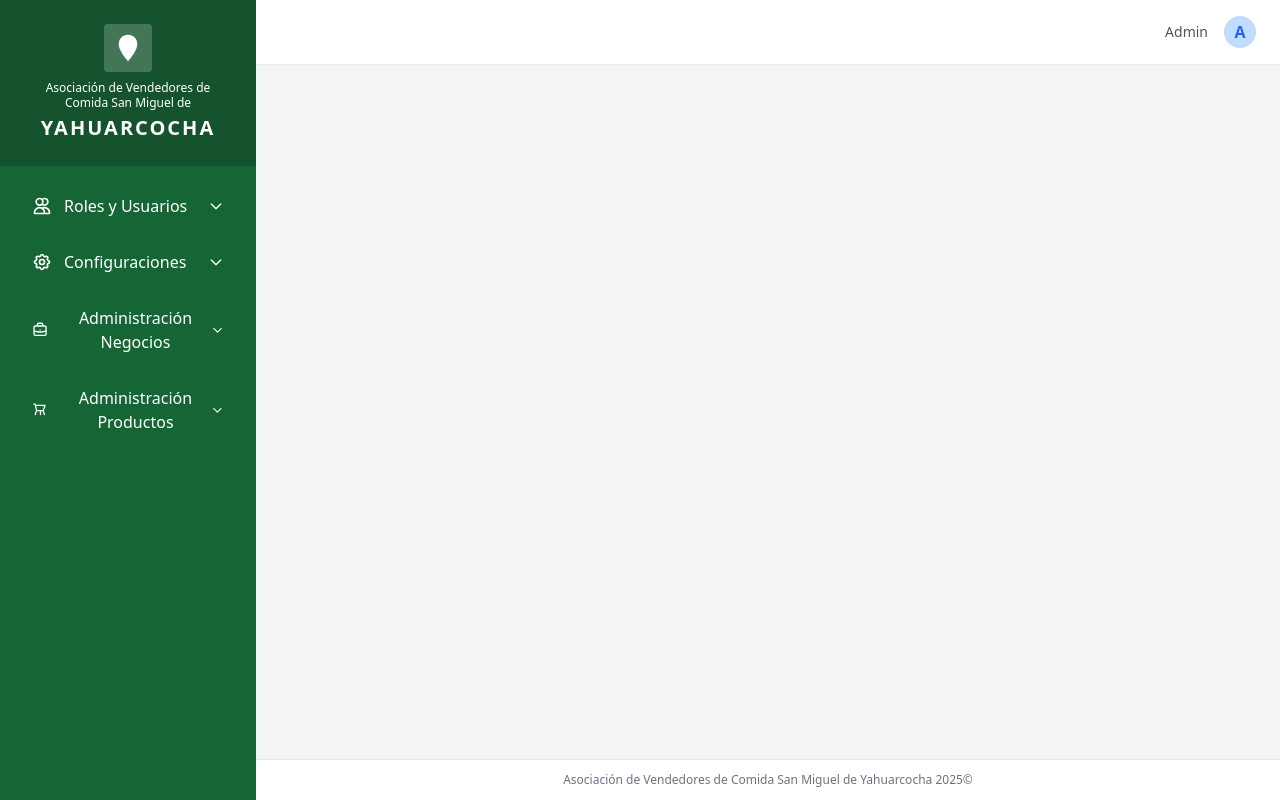
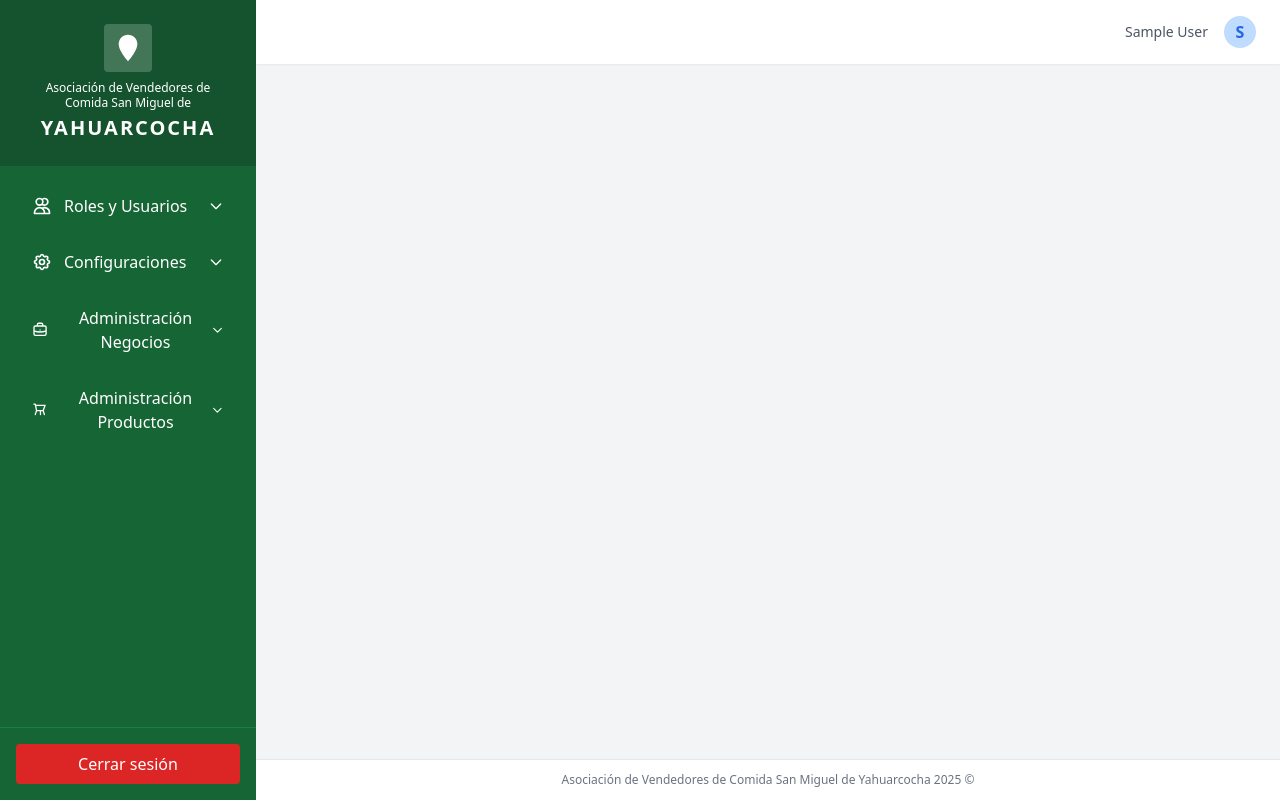
Before and after one commit to Angel-Cs2004/Trabajo_Final_db, a PHP site: template app/views/layouts/footer.php in a window 1280 px wide. Run offline with PHP 8.4, Linux system fonts and the light colour scheme; the template is opened without the code that fills it, so the values that code supplies are empty; the visitor is signed in with stand-in values (Sample User, id 1); some libraries are stand-ins or nearby versions.

Commit message:
Actualizando layouts

```diff
--- a/app/views/layouts/footer.php
+++ b/app/views/layouts/footer.php
@@ -1,20 +1,23 @@
-</main>
+            </main>
 
             <!-- Footer -->
             <footer class="bg-white border-t border-gray-200 px-6 py-3 text-center text-xs text-gray-500">
-                Asociación de Vendedores de Comida San Miguel de Yahuarcocha <?php echo date('Y'); ?>©
+                Asociación de Vendedores de Comida San Miguel de Yahuarcocha <?= date('Y'); ?> ©
             </footer>
         </div>
     </div>
-
 
     <script>
         // Función toggle de submenús
         function toggleSubmenu(submenuId, iconId) {
             const submenu = document.getElementById(submenuId);
             const icon = document.getElementById(iconId);
-            submenu.classList.toggle('hidden');
-            if(icon) icon.classList.toggle('rotate-180');
+            if (submenu) {
+                submenu.classList.toggle('hidden');
+            }
+            if (icon) {
+                icon.classList.toggle('rotate-180');
+            }
         }
     </script>
 </body>
--- a/app/views/layouts/header.php
+++ b/app/views/layouts/header.php
@@ -1,31 +1,46 @@
+<?php
+if (session_status() === PHP_SESSION_NONE) {
+    session_start();
+}
+$rol    = $_SESSION['rol']    ?? null;
+$nombre = $_SESSION['nombre'] ?? 'Usuario';
+$pageTitle = $pageTitle ?? 'Dashboard - Yahuarcocha';
+
+?>
 <!DOCTYPE html>
 <html lang="es">
 <head>
     <meta charset="UTF-8">
     <meta name="viewport" content="width=device-width, initial-scale=1.0">
-    <title><?php echo $title ?? 'Dashboard - Yahuarcocha'; ?></title>
+    <title><?= htmlspecialchars($pageTitle) ?></title>
     <script src="https://cdn.tailwindcss.com"></script>
-    <link rel="stylesheet" href="https://cdn.jsdelivr.net/npm/bootstrap-icons@1.11.1/font/bootstrap-icons.css">
+    <link rel="stylesheet"
+          href="https://cdn.jsdelivr.net/npm/bootstrap-icons@1.11.1/font/bootstrap-icons.css">
 </head>
 <body class="bg-gray-100">
     <div class="flex h-screen">
-        <!-- Navbar o sidebar  -->
-        <?php include __DIR__ . '/navbar.php'; ?>
+        <!-- Sidebar -->
+        <?php
+            if ($rol === 'admin' || $rol === 'super_admin') {
+                include __DIR__ . '/navbar.php';
+            } elseif ($rol === 'proveedor') {
+                include __DIR__ . '/navbar2.php';
+            }
+        ?>
 
         <!-- Main Content -->
         <div class="flex-1 flex flex-col">
-            <!-- Top Header -->
             <header class="bg-white shadow-sm px-6 py-4 flex justify-between items-center">
                 <div class="flex items-center">
                 </div>
-                <!-- Usuario -->
                 <div class="flex items-center space-x-4">
-                    <span class="text-sm text-gray-600">Admin</span>
+                    <span class="text-sm text-gray-600">
+                        <?= htmlspecialchars($nombre) ?>
+                    </span>
                     <div class="w-8 h-8 bg-blue-200 rounded-full flex items-center justify-center text-blue-600 font-semibold">
-                        A
+                        <?= strtoupper(substr($nombre, 0, 1)) ?>
                     </div>
                 </div>
             </header>
 
-            <!-- Content Area -->
             <main class="flex-1 p-6 overflow-auto">
--- a/app/views/layouts/navbar.php
+++ b/app/views/layouts/navbar.php
@@ -1,5 +1,6 @@
 <!-- Sidebar -->
 <div class="w-64 bg-green-800 text-white flex flex-col">
+
     <!-- Logo -->
     <div class="p-6 bg-green-900">
         <div class="flex items-center justify-center mb-2">
@@ -19,74 +20,93 @@
 
     <!-- Menu Items -->
     <nav class="flex-1 py-4">
+
         <!-- Roles y Usuarios -->
         <div class="px-4 mb-2">
-            <button class="w-full flex items-center justify-between px-4 py-3 hover:bg-green-700 rounded hover:bg-green-700 transition" onclick="toggleSubmenu('submenuRoles', 'iconRoles')">
+            <button class="w-full flex items-center justify-between px-4 py-3 hover:bg-green-700 rounded transition"
+                onclick="toggleSubmenu('submenuRoles', 'iconRoles')">
                 <div class="flex items-center">
                     <svg class="w-5 h-5 mr-3" fill="none" stroke="currentColor" viewBox="0 0 24 24">
-                        <path stroke-linecap="round" stroke-linejoin="round" stroke-width="2" d="M12 4.354a4 4 0 110 5.292M15 21H3v-1a6 6 0 0112 0v1zm0 0h6v-1a6 6 0 00-9-5.197M13 7a4 4 0 11-8 0 4 4 0 018 0z"/>
+                        <path stroke-linecap="round" stroke-linejoin="round" stroke-width="2"
+                            d="M12 4.354a4 4 0 110 5.292M15 21H3v-1a6 6 0 0112 0v1zm0 0h6v-1a6 6 0 00-9-5.197M13 7a4 4 0 11-8 0 4 4 0 018 0z" />
                     </svg>
                     <span>Roles y Usuarios</span>
                 </div>
-                <svg id="iconRoles" class="w-4 h-4 transition-transform" fill="none" stroke="currentColor" viewBox="0 0 24 24">
-                    <path stroke-linecap="round" stroke-linejoin="round" stroke-width="2" d="M19 9l-7 7-7-7"/>
+                <svg id="iconRoles" class="w-4 h-4 transition-transform" fill="none" stroke="currentColor"
+                    viewBox="0 0 24 24">
+                    <path stroke-linecap="round" stroke-linejoin="round" stroke-width="2" d="M19 9l-7 7-7-7" />
                 </svg>
             </button>
             <div id="submenuRoles" class="ml-4 mt-2 space-y-1 hidden">
-                <a href="#" class="block px-4 py-2 text-sm hover:bg-green-700 rounded">Usuarios</a>
-                <a href="#" class="block px-4 py-2 text-sm hover:bg-green-700 rounded">Roles</a>
+                <a href="index.php?c=usuarios&a=index"
+                    class="block px-4 py-2 text-sm hover:bg-green-700 rounded">Usuarios</a>
+                <a href="index.php?c=roles&a=index"
+                    class="block px-4 py-2 text-sm hover:bg-green-700 rounded">Roles</a>
             </div>
         </div>
 
         <!-- Configuraciones -->
         <div class="px-4 mb-2">
-            <button class="w-full flex items-center justify-between px-4 py-3 hover:bg-green-700 rounded transition" onclick="toggleSubmenu('submenuConf', 'iconConf')">
+            <button class="w-full flex items-center justify-between px-4 py-3 hover:bg-green-700 rounded transition"
+                onclick="toggleSubmenu('submenuConf', 'iconConf')">
                 <div class="flex items-center">
                     <svg class="w-5 h-5 mr-3" fill="none" stroke="currentColor" viewBox="0 0 24 24">
-                        <path stroke-linecap="round" stroke-linejoin="round" stroke-width="2" d="M10.325 4.317c.426-1.756 2.924-1.756 3.35 0a1.724 1.724 0 002.573 1.066c1.543-.94 3.31.826 2.37 2.37a1.724 1.724 0 001.065 2.572c1.756.426 1.756 2.924 0 3.35a1.724 1.724 0 00-1.066 2.573c.94 1.543-.826 3.31-2.37 2.37a1.724 1.724 0 00-2.572 1.065c-.426 1.756-2.924 1.756-3.35 0a1.724 1.724 0 00-2.573-1.066c-1.543.94-3.31-.826-2.37-2.37a1.724 1.724 0 00-1.065-2.572c-1.756-.426-1.756-2.924 0-3.35a1.724 1.724 0 001.066-2.573c-.94-1.543.826-3.31 2.37-2.37.996.608 2.296.07 2.572-1.065z"/>
-                        <path stroke-linecap="round" stroke-linejoin="round" stroke-width="2" d="M15 12a3 3 0 11-6 0 3 3 0 016 0z"/>
+                        <path stroke-linecap="round" stroke-linejoin="round" stroke-width="2"
+                            d="M10.325 4.317c.426-1.756 2.924-1.756 3.35 0a1.724 1.724 0 002.573 1.066c1.543-.94 3.31.826 2.37 2.37a1.724 1.724 0 001.065 2.572c1.756.426 1.756 2.924 0 3.35a1.724 1.724 0 00-1.066 2.573c.94 1.543-.826 3.31-2.37 2.37a1.724 1.724 0 00-2.572 1.065c-.426 1.756-2.924 1.756-3.35 0a1.724 1.724 0 00-2.573-1.066c-1.543.94-3.31-.826-2.37-2.37a1.724 1.724 0 00-1.065-2.572c-1.756-.426-1.756-2.924 0-3.35a1.724 1.724 0 001.066-2.573c-.94-1.543.826-3.31 2.37-2.37.996.608 2.296.07 2.572-1.065z" />
+                        <path stroke-linecap="round" stroke-linejoin="round" stroke-width="2"
+                            d="M15 12a3 3 0 11-6 0 3 3 0 016 0z" />
                     </svg>
                     <span>Configuraciones</span>
                 </div>
-                <svg id="iconConf" class="w-4 h-4 transition-transform" fill="none" stroke="currentColor" viewBox="0 0 24 24">
-                    <path stroke-linecap="round" stroke-linejoin="round" stroke-width="2" d="M19 9l-7 7-7-7"/>
+                <svg id="iconConf" class="w-4 h-4 transition-transform" fill="none" stroke="currentColor"
+                    viewBox="0 0 24 24">
+                    <path stroke-linecap="round" stroke-linejoin="round" stroke-width="2" d="M19 9l-7 7-7-7" />
                 </svg>
             </button>
             <div id="submenuConf" class="ml-4 mt-2 space-y-1 hidden">
-                <a href="#" class="block px-4 py-2 text-sm hover:bg-green-700 rounded">Tamaño imágenes</a>
+                <a href="index.php?c=parametros&a=index" class="block px-4 py-2 text-sm hover:bg-green-700 rounded">Tamaño imágenes</a>
             </div>
         </div>
 
         <!-- Administración Negocios -->
         <div class="px-4 mb-2">
-            <button class="w-full flex items-center justify-between px-4 py-3 hover:bg-green-700 rounded transition" onclick="toggleSubmenu('submenuNegocios', 'iconNegocios')">
+            <button class="w-full flex items-center justify-between px-4 py-3 hover:bg-green-700 rounded transition"
+                onclick="toggleSubmenu('submenuNegocios', 'iconNegocios')">
                 <div class="flex items-center">
                     <svg class="w-5 h-5 mr-3" fill="none" stroke="currentColor" viewBox="0 0 24 24">
-                        <path stroke-linecap="round" stroke-linejoin="round" stroke-width="2" d="M21 13.255A23.931 23.931 0 0112 15c-3.183 0-6.22-.62-9-1.745M16 6V4a2 2 0 00-2-2h-4a2 2 0 00-2 2v2m4 6h.01M5 20h14a2 2 0 002-2V8a2 2 0 00-2-2H5a2 2 0 00-2 2v10a2 2 0 002 2z"/>
+                        <path stroke-linecap="round" stroke-linejoin="round" stroke-width="2"
+                            d="M21 13.255A23.931 23.931 0 0112 15c-3.183 0-6.22-.62-9-1.745M16 6V4a2 2 0 00-2-2h-4a2 2 0 00-2 2v2m4 6h.01M5 20h14a2 2 0 002-2V8a2 2 0 00-2-2H5a2 2 0 00-2 2v10a2 2 0 002 2z" />
                     </svg>
                     <span>Administración Negocios</span>
                 </div>
-                <svg id="iconNegocios" class="w-4 h-4 transition-transform" fill="none" stroke="currentColor" viewBox="0 0 24 24">
-                    <path stroke-linecap="round" stroke-linejoin="round" stroke-width="2" d="M19 9l-7 7-7-7"/>
+                <svg id="iconNegocios" class="w-4 h-4 transition-transform" fill="none" stroke="currentColor"
+                    viewBox="0 0 24 24">
+                    <path stroke-linecap="round" stroke-linejoin="round" stroke-width="2"
+                        d="M19 9l-7 7-7-7" />
                 </svg>
             </button>
             <div id="submenuNegocios" class="ml-4 mt-2 space-y-1 hidden">
-                <a href="#" class="block px-4 py-2 text-sm hover:bg-green-700 rounded">Negocios</a>
-                <a href="#" class="block px-4 py-2 text-sm hover:bg-green-700 rounded">Perfil egocios</a>
+                <a href="index.php?c=negocio&a=listar"
+                    class="block px-4 py-2 text-sm hover:bg-green-700 rounded">Negocios</a>
+                <a href="#" class="block px-4 py-2 text-sm hover:bg-green-700 rounded">Perfil negocios</a>
             </div>
         </div>
 
         <!-- Administración Productos -->
         <div class="px-4 mb-2">
-            <button class="w-full flex items-center justify-between px-4 py-3 hover:bg-green-700 rounded transition" onclick="toggleSubmenu('submenuProductos', 'iconProductos')">
+            <button class="w-full flex items-center justify-between px-4 py-3 hover:bg-green-700 rounded transition"
+                onclick="toggleSubmenu('submenuProductos', 'iconProductos')">
                 <div class="flex items-center">
                     <svg class="w-5 h-5 mr-3" fill="none" stroke="currentColor" viewBox="0 0 24 24">
-                        <path stroke-linecap="round" stroke-linejoin="round" stroke-width="2" d="M3 3h2l.4 2M7 13h10l3-8H6.4M7 13L5.4 5M7 13l-2 6m12-6l2 6m-6-6v6"/>
+                        <path stroke-linecap="round" stroke-linejoin="round" stroke-width="2"
+                            d="M3 3h2l.4 2M7 13h10l3-8H6.4M7 13L5.4 5M7 13l-2 6m12-6l2 6m-6-6v6" />
                     </svg>
                     <span>Administración Productos</span>
                 </div>
-                <svg id="iconProductos" class="w-4 h-4 transition-transform" fill="none" stroke="currentColor" viewBox="0 0 24 24">
-                    <path stroke-linecap="round" stroke-linejoin="round" stroke-width="2" d="M19 9l-7 7-7-7"/>
+                <svg id="iconProductos" class="w-4 h-4 transition-transform" fill="none" stroke="currentColor"
+                    viewBox="0 0 24 24">
+                    <path stroke-linecap="round" stroke-linejoin="round" stroke-width="2"
+                        d="M19 9l-7 7-7-7" />
                 </svg>
             </button>
             <div id="submenuProductos" class="ml-4 mt-2 space-y-1 hidden">
@@ -94,5 +114,15 @@
                 <a href="#" class="block px-4 py-2 text-sm hover:bg-green-700 rounded">Categorías</a>
             </div>
         </div>
+
     </nav>
+
+    <!-- LOGOUT -->
+    <div class="p-4 border-t border-green-700">
+        <a href="index.php?c=auth&a=logout"
+           class="block text-center py-2 bg-red-600 rounded hover:bg-red-700">
+            Cerrar sesión
+        </a>
+    </div>
+
 </div>
```
Also changed, not shown: app/views/layouts/navbar2.php (+92 -0 lines).
